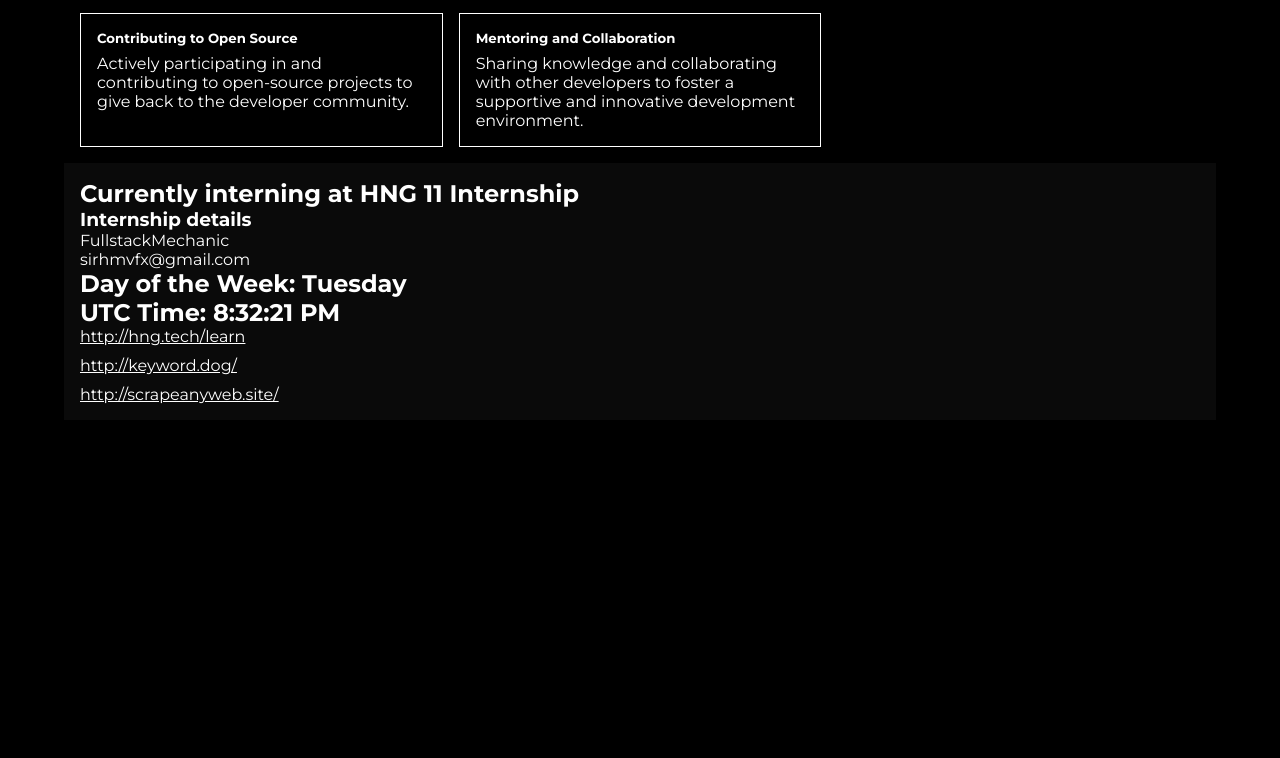
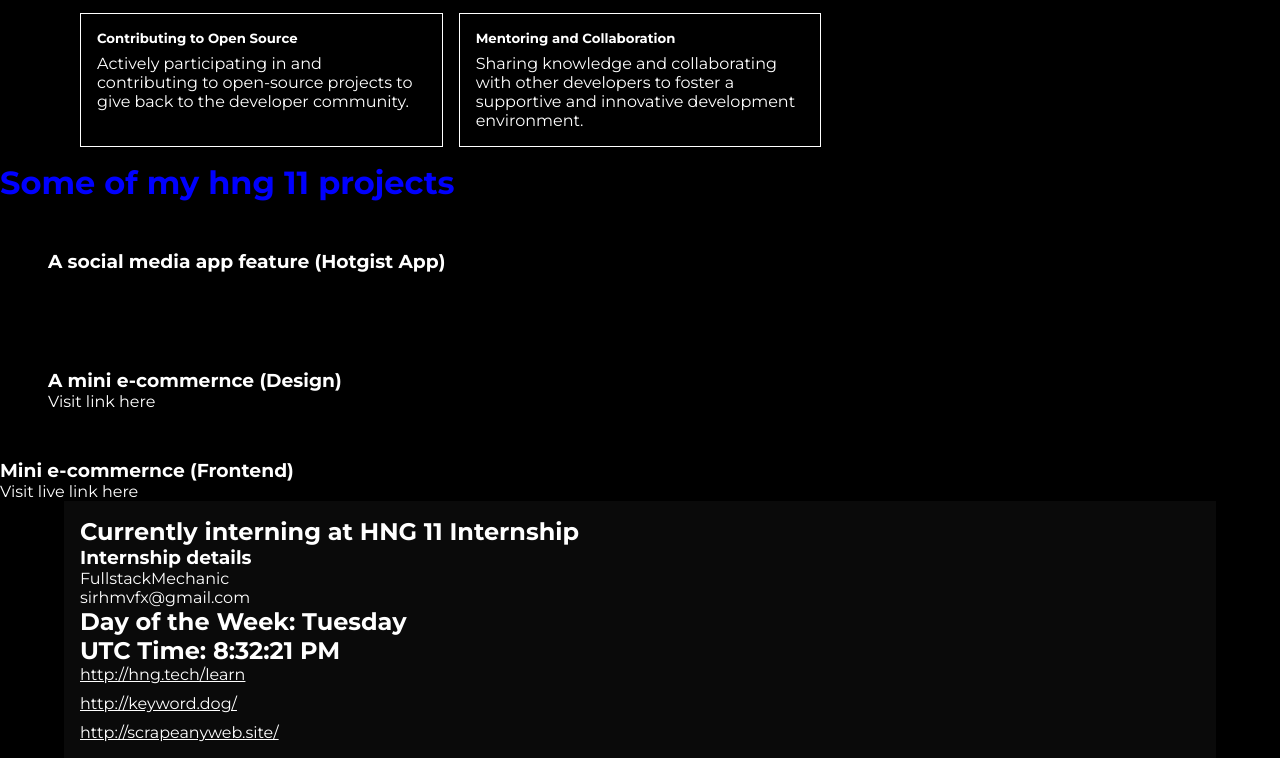
Before and after one commit to SirhmVFX/hng-11-frontend-stage-one, a plain HTML site: page index.html in a window 1280 px wide. Shown: the part 959-1717 px from the top of the page. Before the commit the page ends 1379 px from the top, so only its background shows below. Drawn offline with Linux system fonts and the light colour scheme.

Commit message:
added works

```diff
--- a/index.html
+++ b/index.html
@@ -1,4 +1,4 @@
-<!DOCTYPE html>
+<!doctype html>
 <html lang="en">
   <head>
     <meta charset="UTF-8" />
@@ -143,6 +143,32 @@
         </div>
       </div>
 
+      <div class="projects">
+        <h1>Some of my hng 11 projects</h1>
+
+        <div class="proj">
+          <h3>A social media app feature (Hotgist App)</h3>
+          <a
+            href="https://www.figma.com/design/zFegXmq9J5ch4mF1EEvGL5/HNG-11-TASK-1?node-id=5-2&t=HJwvWudN6uv9Ly9u-1"
+          ></a>
+        </div>
+
+        <div class="proj">
+          <h3>A mini e-commernce (Design)</h3>
+          <a
+            href="https://www.figma.com/design/rX96OHwWvRpFnnCJpVadGx/HNG-11-Task-2?node-id=0-7&t=3niv8MA6XEL2l4ME-1"
+            >Visit link here</a
+          >
+        </div>
+
+        <div lass="proj">
+          <h3>Mini e-commernce (Frontend)</h3>
+          <a href="https://mini-e-commerce-dusky.vercel.app/"
+            >Visit live link here
+          </a>
+        </div>
+      </div>
+
       <div class="internship">
         <h2>Currently interning at HNG 11 Internship</h2>
         <h3>Internship details</h3>
--- a/style.css
+++ b/style.css
@@ -23,6 +23,11 @@
 }
 li {
   list-style: none;
+}
+
+.proj {
+  padding: 3rem;
+  border: 1px soild white;
 }
 
 .fab {
```
